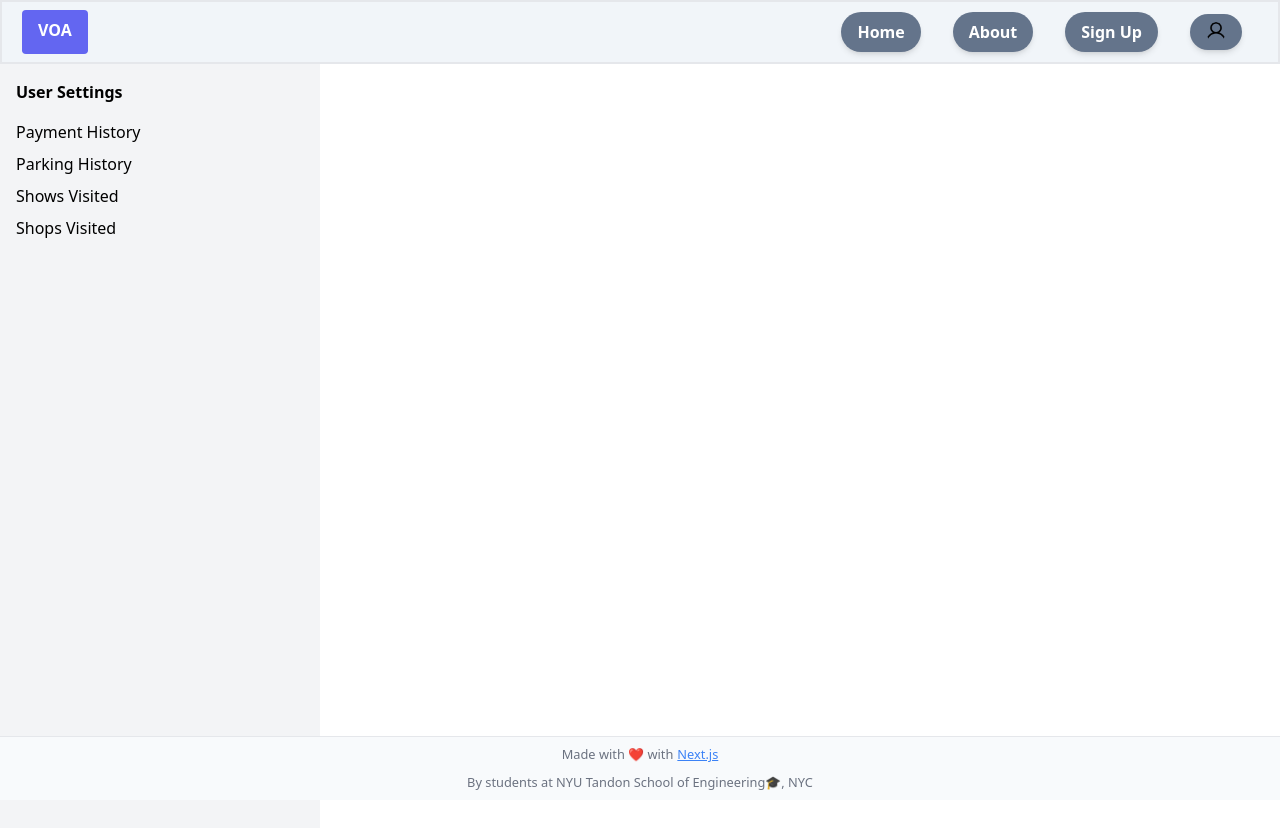
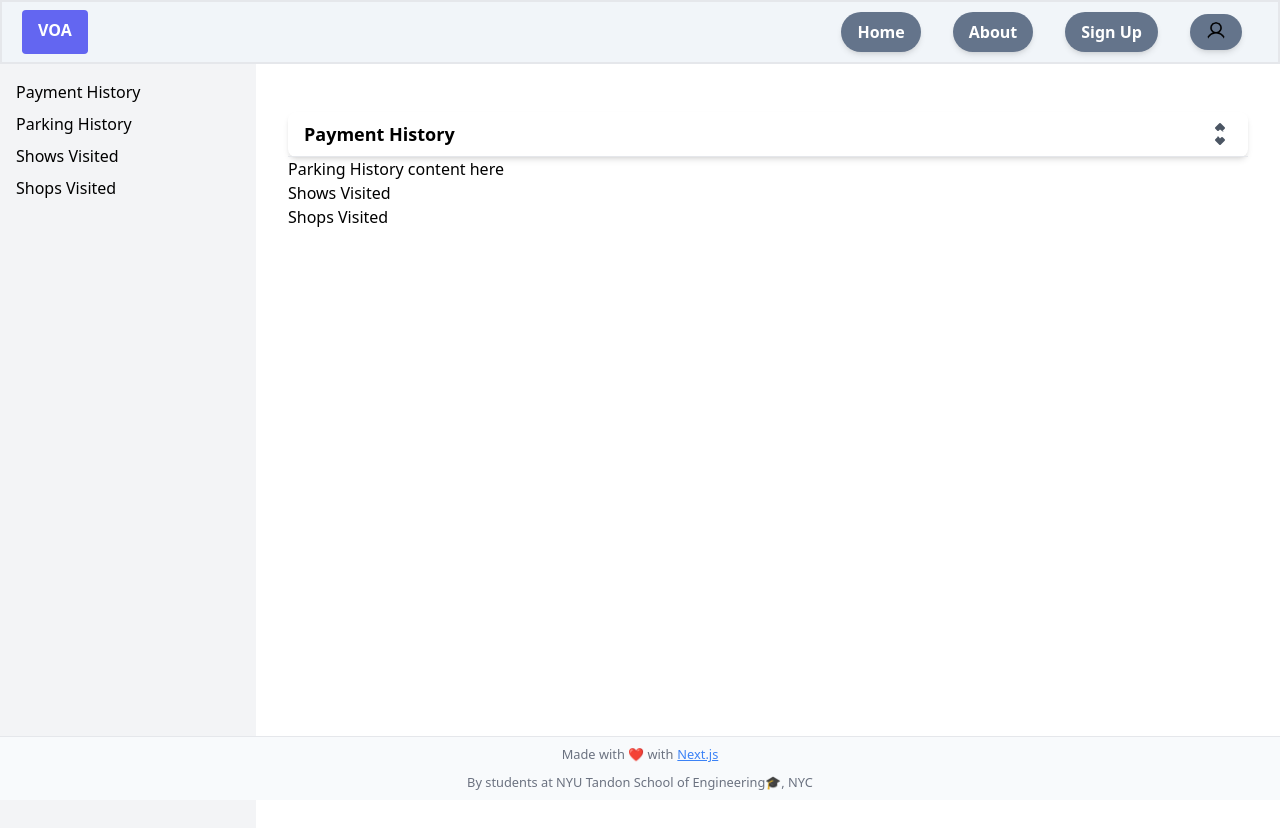
Before and after one commit to Yunzez/CS-GY6083_project, a Next.js app in the folder voyage_of_amusement/: page /user in a window 1280 px wide. Shown: the top 828 px of the page. Built offline with nearby package versions, Linux system fonts and the light colour scheme.

Commit message:
add description bar

```diff
--- a/voyage_of_amusement/src/pages/user.tsx
+++ b/voyage_of_amusement/src/pages/user.tsx
@@ -1,35 +1,35 @@
 import { useRouter } from 'next/router';
+import { useState } from 'react';
 
 const UserSettings: React.FC = () => {
     const router = useRouter();
-
+    const [isOpen, setIsOpen] = useState(false);
     return (
         <div className="flex">
             {/* Sidebar */}
-      <div className="w-1/4 h-screen bg-gray-100 p-4">
-        <h2 className="font-semibold mb-4">User Settings</h2>
+            <div className="w-1/5 h-screen bg-gray-100 p-4">
                 <ul className="space-y-2">
                     <li
                         className="cursor-pointer"
-            onClick={() => router.push('/settings/payment-history')}
+                        onClick={() => document.getElementById('payment-history').scrollIntoView()}
                     >
                         Payment History
                     </li>
                     <li
                         className="cursor-pointer"
-            onClick={() => router.push('/settings/parking-history')}
+                        onClick={() => document.getElementById('parking-history').scrollIntoView()}
                     >
                         Parking History
                     </li>
                     <li
                         className="cursor-pointer"
-            onClick={() => router.push('/settings/shows-visited')}
+                        onClick={() => document.getElementById('shows-visited').scrollIntoView()}
                     >
                         Shows Visited
                     </li>
                     <li
                         className="cursor-pointer"
-            onClick={() => router.push('/settings/shops-visited')}
+                        onClick={() => document.getElementById('shops-visited').scrollIntoView()}
                     >
                         Shops Visited
                     </li>
@@ -37,8 +37,60 @@ const UserSettings: React.FC = () => {
             </div>
 
             {/* Main Content */}
-      <div className="w-3/4 h-screen bg-white p-4">
-        {/* Main content goes here */}
+            <div className="w-4/5 h-screen bg-white p-4">
+                <div id="payment-history" className="py-8 px-4">
+                    <div className="bg-white rounded-lg shadow-md">
+                        <div className="px-4 py-2 flex justify-between items-center border-b border-gray-200">
+                            <div className='flex justify-between flex-grow w-100'>
+                                <h2 className="text-lg font-semibold">Payment History</h2>
+                            </div>
+                            <button
+                                type="button"
+                                className="text-gray-600 hover:text-gray-800 focus:outline-none focus:text-gray-800"
+                                onClick={() => (setIsOpen(!isOpen))}
+                            >
+                                <svg
+                                    className="h-6 w-6 fill-current"
+                                    xmlns="http://www.w3.org/2000/svg"
+                                    viewBox="0 0 24 24"
+                                >
+                                    <path
+                                        x-show="!isOpen"
+                                        d="M9.293 14.707a1 1 0 011.414 0L12 16.586l1.293-1.293a1 1 0 011.414 0l2 2a1 1 0 010 1.414l-4 4a1 1 0 01-1.414 0l-4-4a1 1 0 010-1.414l2.293-2.293z"
+                                    />
+                                    <path
+                                        x-show="isOpen"
+                                        d="M15.707 9.293a1 1 0 01-1.414 0L12 7.414l-1.293 1.293a1 1 0 01-1.414 0l-2-2a1 1 0 010-1.414l4-4a1 1 0 011.414 0l4 4a1 1 0 010 1.414l-2.293 2.293z"
+                                    />
+                                </svg>
+                            </button>
+                        </div>
+                        <div
+                            className={`max-h-0 transition-max-height duration-500 ease-in-out ${isOpen ? 'max-h-screen' : ''
+                                } bg-white rounded-md shadow-md overflow-hidden`}
+                        >
+                            <p className="mb-4">You can view your payment history for all transactions made on our platform.</p>
+                            <p className="mb-4">To view the details of a specific transaction, click on the transaction in the list.</p>
+                            <p>If you have any questions about a transaction or notice any discrepancies, please contact our support team.</p>
+                        </div>
+                    </div>
+
+
+                    <div id="parking-history">
+                    Parking History content here
+
+                </div>
+
+                <div id="shows-visited">
+                    Shows Visited
+                </div>
+
+                <div id="shops-visited">
+                    Shops Visited
+                </div>
+                </div>
+
+
             </div>
         </div>
     );
```
Lines whose indentation alone changed are shown as unchanged.
